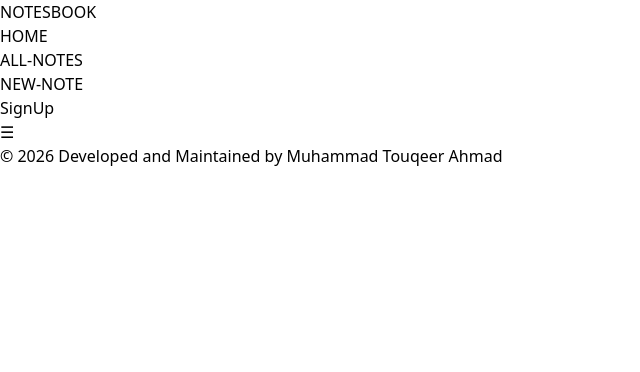
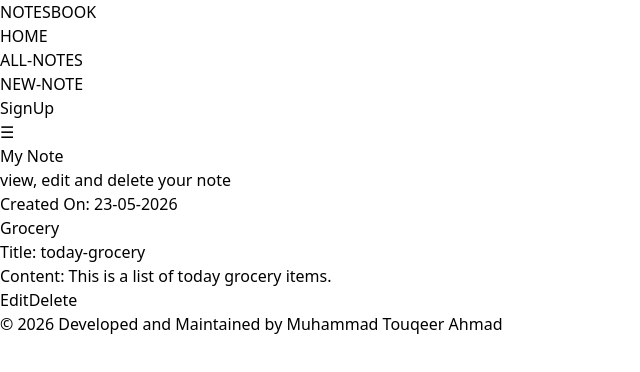
Before and after one commit to 10pshine-cohort-9/cohort-9-mern-9816-muhammad, a React (Vite) app in the folder Frontend/: page /NoteView/1 in a window 1280 px wide. Shown: the top 372 px of the page, without its empty margins (0-640 px from the left). Built offline with nearby package versions, Linux system fonts and the light colour scheme.

Commit message:
The feature of view note along with edit or delete note is perfectly done

```diff
--- a/Frontend/src/App.jsx
+++ b/Frontend/src/App.jsx
@@ -6,6 +6,7 @@ import CreateNote from './pages/CreateNote'
 import AllNotes from './pages/AllNotes'
 import SignUp from './pages/SignUp'
 import Footer from './components/footer'
+import NoteView from './pages/NoteView'
 
 const App = () => {
   return (
@@ -14,6 +15,7 @@ const App = () => {
       <Routes>
         <Route path='/' element={<Home/>}/>
         <Route path='/all-notes' element={<AllNotes/>}/>
+        <Route path='/NoteView/:id' element={<NoteView/>}/>
         <Route path='/new-note' element={<CreateNote/>}/>
         <Route path='/signup' element={<SignUp/>}/>
       </Routes>
--- a/Frontend/src/pages/AllNotes.jsx
+++ b/Frontend/src/pages/AllNotes.jsx
@@ -2,6 +2,7 @@ import React, { useEffect, useState, useContext } from 'react'
 import {AppContext} from '../context/AppContext'
 import { useNavigate } from 'react-router-dom'
 import { assets } from '../assets/assets'
+import NoteView from './NoteView'
 const AllNotes = () => {
 const Categories = [
   "All Notes",
@@ -82,7 +83,7 @@ return (
             </div>
               <h1 className='mt-2 truncate text-sm sm:text-base font-semibold text-emerald-900'>{item.title}</h1>
               <p className='mt-1.5 py-3 px-0.5 flex-1 text-xl font-semibold bg-slate-100 border border-emerald-300 rounded-lg text-center text-stone-600'>Content</p>
-              <a href="" className='mt-4 inline-flex items-center gap-1.5 self-start text-xs font-semibold text-emerald-700 transition group-hover:gap-2.5 group-hover:text-emerald-800'>
+              <a onClick={()=> navigate(`/NoteView/${item.id}`)} className='mt-4 inline-flex items-center gap-1.5 self-start text-xs font-semibold text-emerald-700 transition group-hover:gap-2.5 group-hover:text-emerald-800 cursor-pointer'>
               View Note <assets.Eye className='h-3.5 w-3.5'/></a>
             </div>
           </div>
--- /dev/null
+++ b/Frontend/src/pages/NoteView.jsx
@@ -0,0 +1,84 @@
+import React, { useState } from 'react'
+
+const NoteView = () => {
+  const [userData, setuserData] = useState({
+    Category: "Grocery",
+    Title: "today-grocery",
+    Content: "This is a list of today grocery items.",
+    DateofCreation: "23-05-2026"
+  })
+  const [isEdit, setisEdit] = useState(false)
+    return (
+    <section className="min-h-screen bg-stone-50 px-4 py-10 sm:px-6 lg:px-8">
+      <div className='mx-auto max-w-2xl'>
+             <div className='mb-6 sm:mb-8'>
+                <h1 className='text-2xl sm:text-3xl font-bold text-stone-800 tracking-tight'>My Note</h1>
+                <p className='mt-1 text-sm text-stone-500'>view, edit and delete your note</p>
+             </div>
+        <div className='rounded-2xl bg-white border border-stone-300 p-6 sm:p-8 shadow-sm'>
+
+        <div className='flex flex-wrap items-center justify-between gap-2 border-b border-stone-200 pb-4'>
+            {isEdit === false ?(
+             <p className="text-xs text-stone-500">Created On: {userData.DateofCreation}</p>)
+            : (<input type="text" value={userData.DateofCreation}
+               onChange={(event) => setuserData((prev) => ({
+               ...prev,
+               DateofCreation: event.target.value
+              }))}
+              className="rounded-md border border-stone-300 bg-stone-50 px-2.5 py-1 text-xs text-stone-600 outline-none focus:border-emerald-500 focus:ring-2 focus:ring-emerald-500/30"
+              />
+            )}
+            <span className='inline-flex items-center rounded-full bg-emerald-50 px-3 py-1 text-xs text-emerald-700 font-semibold'>
+            {userData.Category}</span>
+        </div>
+
+            <div className='mt-5'>
+             {isEdit ? (
+              <input type="text" value={userData.Title}
+               onChange={(event) => setuserData((prev)=> ({
+               ...prev,
+               Title: event.target.value
+               }))}
+              className="w-full rounded-lg border-stone-300 bg-stone-50 px-3.5 py-2.5 text-lg font-semibold text-stone-800 outline-none focus:border-emerald-500 focus:bg-white focus:ring-2 focus:ring-emerald-500/30 "/>
+              ):
+              (
+              <h2 className='text-xl font-semibold sm:text-2xl text-emerald-900'>Title: {userData.Title}</h2>
+              )}
+            </div>
+
+            <div className='mt-4'>
+            {isEdit ? (
+             <textarea rows={8} value={userData.Content} onChange={(event)=>setuserData((prev)=>({
+              ...prev,
+              Content: event.target.value
+              }))}
+            className="w-full resize-none rounded-xl border border-stone-300 bg-stone-50 px-3.5 py-2.5 text-sm text-stone-800 leading-relaxed outline-none focus:border-emerald-500 focus:bg-white focus:ring-2 focus:ring-emerald-500/30">
+              </textarea>
+            ):
+            <p className="whitespace-pre-wrap text-sm sm:text-base leading-relaxed text-stone-600">Content: {userData.Content}</p>
+            }
+            </div>
+
+            <div className="mt-6 flex flex-col-reverse gap-3 border-t border-stone-200 pt-5 sm:flex-row sm:justify-end">
+             {isEdit ? (
+              <button onClick={()=> setisEdit(false)} className='inline-flex items-center justify-center gap-2 rounded-full bg-emerald-600 px-6 py-2.5 text-sm font-semibold text-white shadow-md transition hover:bg-emerald-700 hover:shadow-lg active:translate-y-0.5'>
+               Save</button>
+              ):(
+                  <>
+                    <button className='inline-flex items-center justify-center gap-2 rounded-full bg-emerald-600 px-6 py-2.5 text-sm font-semibold text-white shadow-md transition hover:bg-emerald-700 hover:shadow-lg active:translate-y-0.5'
+                     onClick={()=> setisEdit(true)}>Edit</button>
+                     <button className='inline-flex items-center justify-center gap-2 rounded-full border border-red-200 bg-red-50 px-6 py-2.5 text-sm font-semibold text-red-600 transition hover:bg-red-100'>
+                     Delete</button>
+                  </>
+               )}
+            </div>
+
+
+
+            </div>
+      </div>
+    </section>
+  )
+}
+
+export default NoteView
--- a/Frontend/src/pages/SignUp.jsx
+++ b/Frontend/src/pages/SignUp.jsx
@@ -3,10 +3,7 @@ import React, { useState } from 'react'
 const SignUp = () => {
   const [State, setState] = useState("SignUp");
   const [Name, setName]= useState("");
-  console.log(Name);
-
   const [Email, setEmail] = useState("");
-  console.log(Email);
   const [Password, setPassword] = useState("");
 
   const formHandler = async (event) => {
```
